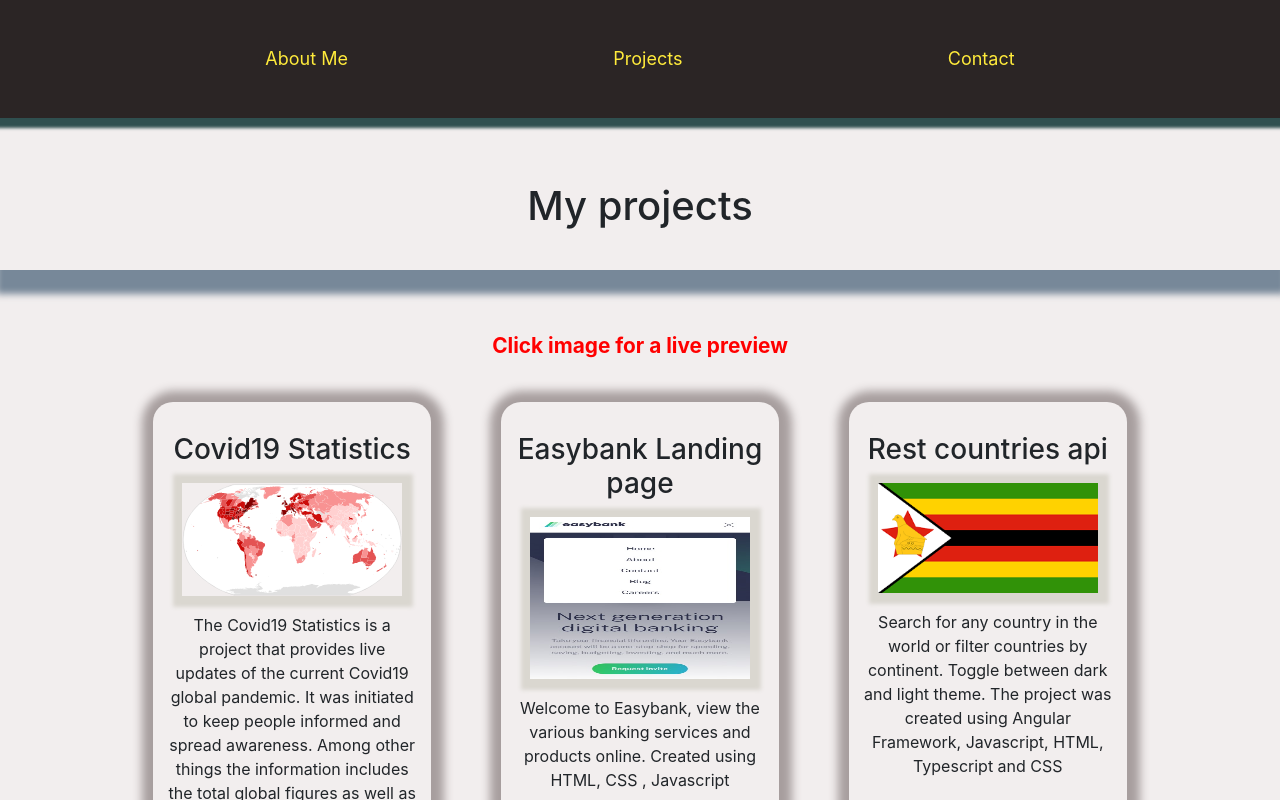
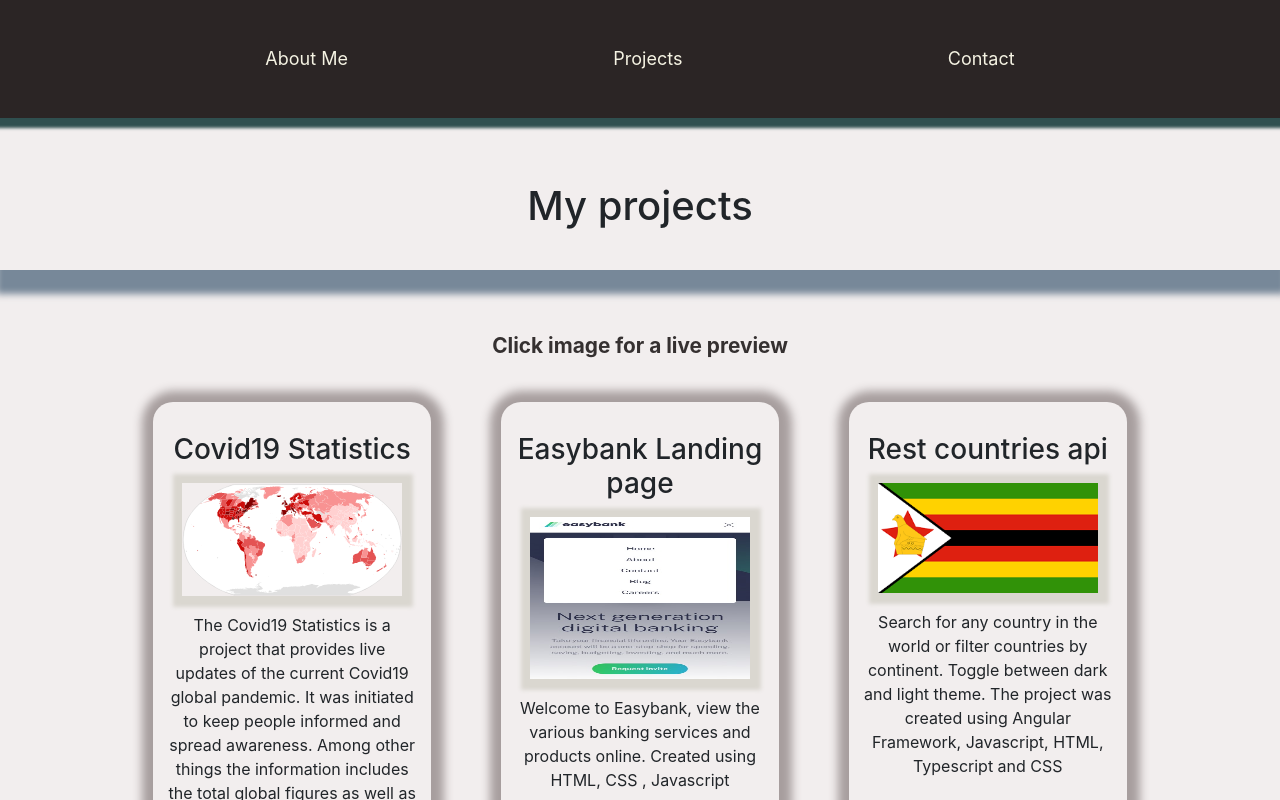
Before and after one commit to ChamuMutezva/ChamuProfile, an Angular app: page /projects in a window 1280 px wide. Shown: the top 800 px of the page. Built offline with nearby package versions, Linux system fonts and the light colour scheme.

Commit message:
removed bright irritating colours

```diff
--- a/src/app/app.component.css
+++ b/src/app/app.component.css
@@ -17,11 +17,12 @@ a {
     font-size: large;
 }
 li a {
-    color: #FFEB3B;
+    color: #f5f3e3;
 }
 
 li a:hover {
-    color: #e5e6c9;
+    color: #bcbd9a;
+    opacity: 0.5;
 }
 
 nav {
--- a/src/app/projects/projects.component.css
+++ b/src/app/projects/projects.component.css
@@ -27,7 +27,7 @@ img:hover{
 h2 {
     font-size: 1.3rem;
     font-weight: 700;
-    color: red;
+    color: rgb(53, 48, 48);
 }
 
 h1 {
```
